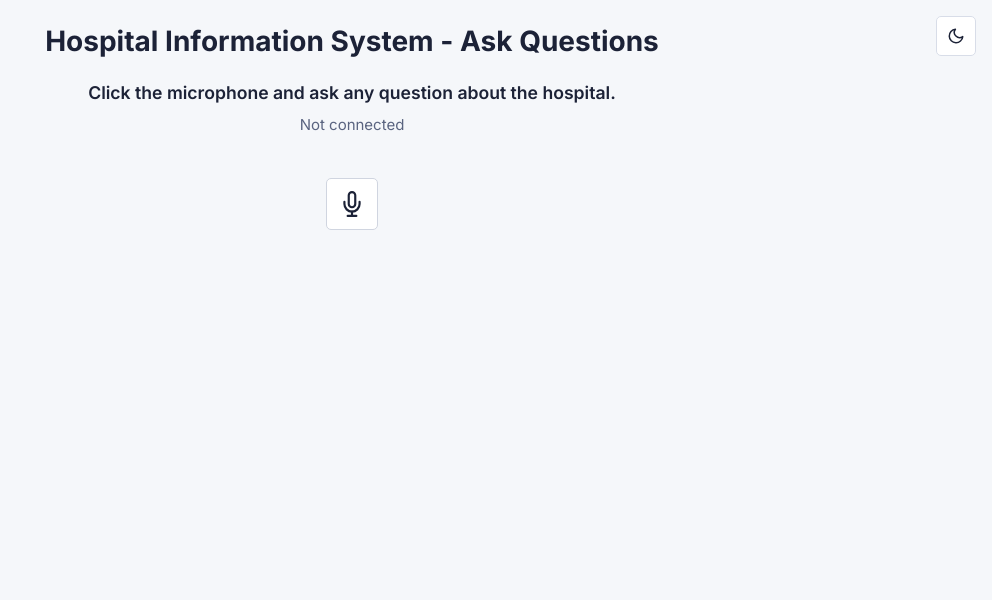
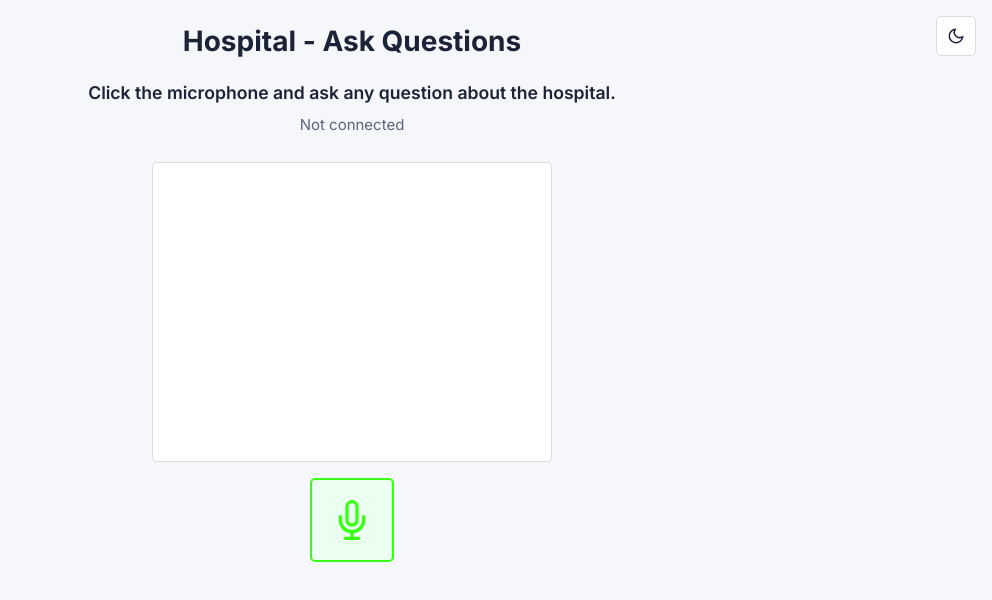
Before and after one commit to aiaioo/AI-Agents, a plain HTML site: page hospital-information-voice-kiosk/frontend/index.html in a window 1280 px wide. Shown: the whole page, without its empty margins (288-1280 px from the left). Drawn offline with Linux system fonts and the light colour scheme.

Commit message:
Updated prompt

```diff
--- a/hospital-information-voice-kiosk/frontend/index.html
+++ b/hospital-information-voice-kiosk/frontend/index.html
@@ -4,7 +4,7 @@
 <head>
   <meta charset="UTF-8" />
   <meta name="viewport" content="width=device-width, initial-scale=1.0" />
-  <title>Hospital Information System Demonstration</title>
+  <title>Hospital - Ask Questions</title>
   <link rel="preconnect" href="https://fonts.googleapis.com">
   <link rel="preconnect" href="https://fonts.gstatic.com" crossorigin>
   <link href="https://fonts.googleapis.com/css2?family=Inter:wght@400;600;700&display=swap" rel="stylesheet">
@@ -24,6 +24,8 @@
       --btn-bg:         #ffffff;
       --btn-border:     #d0d5e0;
       --btn-hover-bg:   #f0f4f8;
+      --mic-idle:       #39ff14;
+      --mic-idle-bg:    #eafff0;
 
       --text-lg:   1.75rem;
       --text-md:   1.1rem;
@@ -45,6 +47,8 @@
       --btn-bg:         #1f2937;
       --btn-border:     #374151;
       --btn-hover-bg:   #2d3748;
+      --mic-idle:       #39ff14;
+      --mic-idle-bg:    #10331d;
     }
 
     /* ─── Base reset ─── */
@@ -126,6 +130,8 @@
     }
 
     /* ─── Video container (moved here from media row) ─── */
+    /* Fixed size always reserved, even with no active stream, so the
+       microphone button below doesn't jump when video turns on/off. */
     #videoContainer {
       display: flex;
       justify-content: center;
@@ -159,8 +165,12 @@
     }
 
     #videoPreview {
+      display: block;
+      width: 400px;
+      height: 300px;
       border-radius: var(--radius);
       border: 1px solid var(--border);
+      background: var(--surface);
     }
 
     /* ─── Volume control ─── */
@@ -211,6 +221,33 @@
     .icon-btn.active .start-icon { display: none; }
     .icon-btn.active .stop-icon { display: block; }
 
+    /* Microphone button: bigger hit target + fluorescent green idle state */
+    #startAudioBtn.icon-btn {
+      width: 84px;
+      height: 84px;
+      padding: 18px;
+      background: var(--mic-idle-bg);
+      border-color: var(--mic-idle);
+      border-width: 2px;
+      color: var(--mic-idle);
+    }
+
+    #startAudioBtn.icon-btn:hover {
+      background: var(--mic-idle-bg);
+      border-color: var(--mic-idle);
+    }
+
+    #startAudioBtn.icon-btn svg {
+      width: 40px;
+      height: 40px;
+    }
+
+    #startAudioBtn.icon-btn.active {
+      background: var(--danger-bg);
+      border-color: var(--danger);
+      color: var(--danger);
+    }
+
     /* ─── Misc ─── */
     #setupJsonDisplay {
       background: var(--surface);
@@ -241,7 +278,7 @@
     </svg>
   </button>
 
-  <h1>Hospital Information System - Ask Questions</h1>
+  <h1>Hospital - Ask Questions</h1>
   <h2>Click the microphone and ask any question about the hospital.</h2>
 
     <div id="connectionStatus">Not connected <span id="debugInfo" style="display:none">Ready to connect...</span></div>
@@ -267,7 +304,7 @@
     </div>
 
     <div id="videoContainer">
-      <video id="videoPreview" autoplay playsinline muted hidden width="400"></video>
+      <video id="videoPreview" autoplay playsinline muted></video>
     </div>
 
     <div id="controlButtons">
--- a/hospital-information-voice-kiosk/frontend/script.js
+++ b/hospital-information-voice-kiosk/frontend/script.js
@@ -223,7 +223,6 @@ function disconnect() {
   elements.startAudioBtn.classList.remove("active");
   elements.startAudioBtn.title = "Start microphone";
 
-  elements.videoPreview.hidden = true;
   elements.videoPreview.srcObject = null;
 }
 
@@ -479,7 +478,6 @@ async function toggleAudio() {
         });
         state.video.isStreaming = true;
         elements.videoPreview.srcObject = video.srcObject;
-        elements.videoPreview.hidden = false;
       } catch (videoError) {
         console.error("Failed to start camera:", videoError);
       }
```
